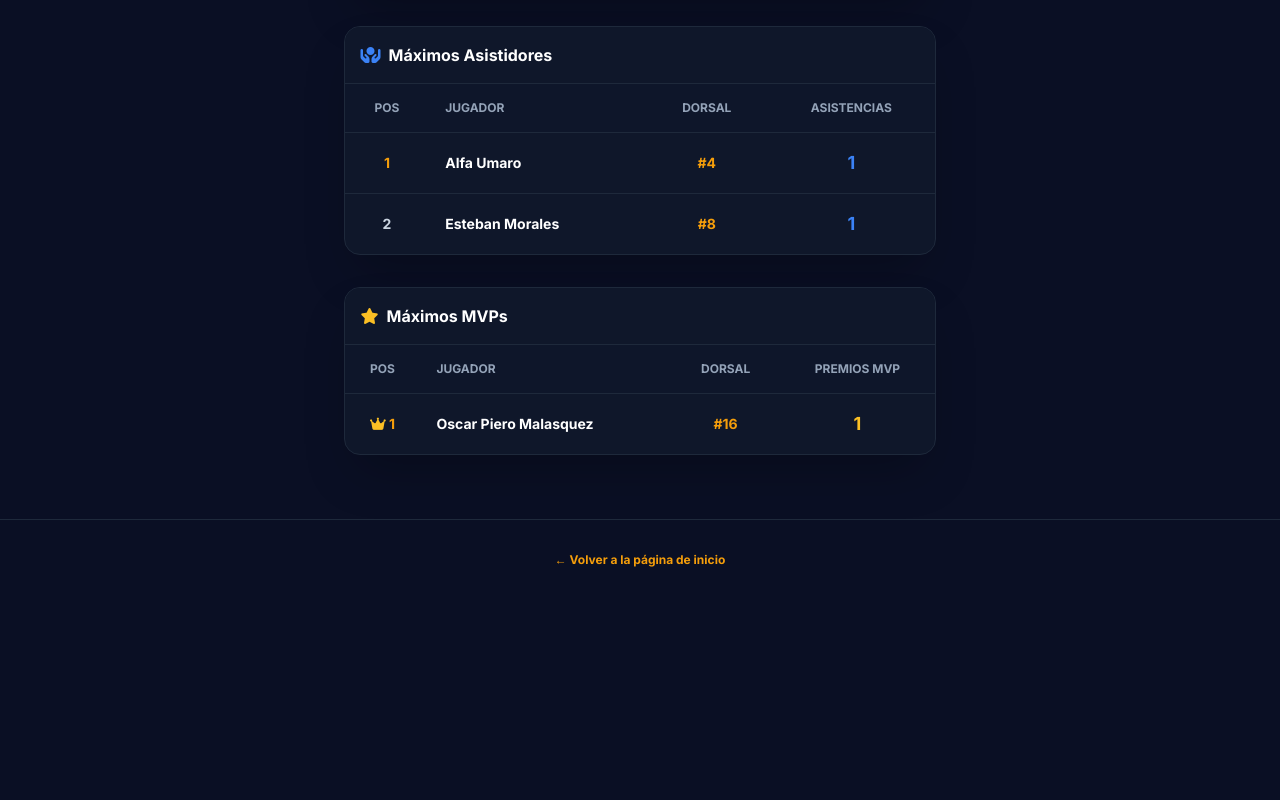
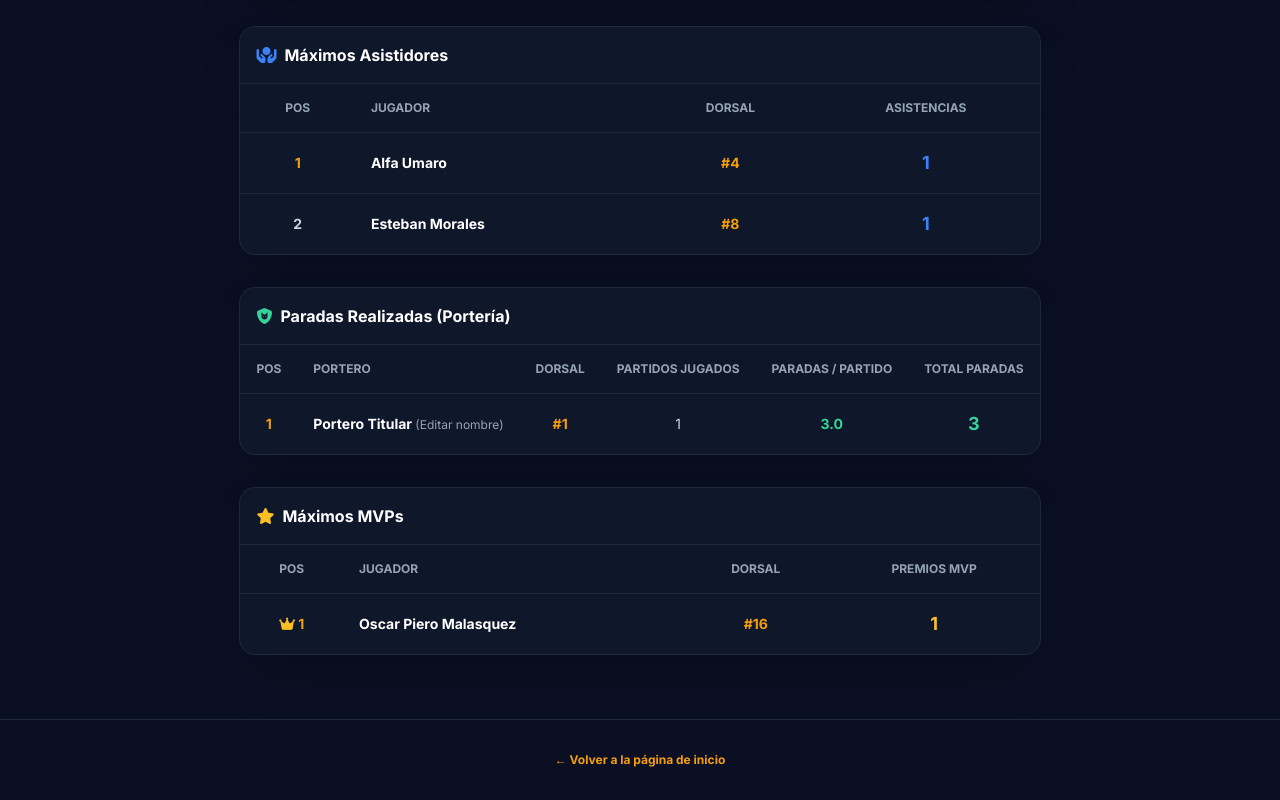
Before and after one commit to FrankJSantana/tinellers-fc, a plain HTML site: page estadisticas.html in a window 1280 px wide. Shown: the part 601-1401 px from the top of the page. Before the commit the page ends 1201 px from the top, so only its background shows below. Drawn offline with nearby package versions, Linux system fonts and the light colour scheme.

Commit message:
Añadida tabla de paradas de porteria

```diff
--- a/estadisticas.html
+++ b/estadisticas.html
@@ -31,7 +31,7 @@
         <div class="text-center max-w-3xl mx-auto mb-12">
             <span class="text-tinellers-goldLight font-bold text-xs uppercase tracking-widest">Rendimiento de Plantilla</span>
             <h1 class="font-display text-4xl sm:text-5xl font-black uppercase text-white mt-2">Tablas Estadísticas</h1>
-            <p class="text-slate-400 text-sm mt-3">Goles, asistencias y premios MVP actualizados.</p>
+            <p class="text-slate-400 text-sm mt-3">Goles, asistencias, paradas de portería y premios MVP actualizados.</p>
         </div>
 
         <!-- Tabla Goleadores -->
@@ -77,6 +77,36 @@
             </table>
         </div>
 
+        <!-- Tabla Portería: Paradas / Paradones -->
+        <div class="bg-tinellers-card border border-slate-800 rounded-2xl overflow-hidden shadow-2xl">
+            <div class="p-4 bg-slate-900 border-b border-slate-800 font-bold text-white flex items-center gap-2">
+                <i class="fa-solid fa-shield-cat text-emerald-400"></i> Paradas Realizadas (Portería)
+            </div>
+            <table class="w-full text-left text-sm">
+                <thead class="bg-slate-900/50 text-xs text-slate-400 uppercase border-b border-slate-800">
+                    <tr>
+                        <th class="p-4 text-center">Pos</th>
+                        <th class="p-4">Portero</th>
+                        <th class="p-4 text-center">Dorsal</th>
+                        <th class="p-4 text-center">Partidos Jugados</th>
+                        <th class="p-4 text-center">Paradas / Partido</th>
+                        <th class="p-4 text-center">Total Paradas</th>
+                    </tr>
+                </thead>
+                <tbody class="divide-y divide-slate-800">
+                    <!-- Puedes editar el nombre y dorsal del portero cuando gustes -->
+                    <tr>
+                        <td class="p-4 text-center font-bold text-tinellers-goldLight">1</td>
+                        <td class="p-4 font-bold text-white">Portero Titular <span class="text-xs text-slate-400 font-normal">(Editar nombre)</span></td>
+                        <td class="p-4 text-center font-black text-tinellers-goldLight">#1</td>
+                        <td class="p-4 text-center text-slate-300">1</td>
+                        <td class="p-4 text-center font-bold text-emerald-400">3.0</td>
+                        <td class="p-4 text-center font-black text-lg text-emerald-400">3</td>
+                    </tr>
+                </tbody>
+            </table>
+        </div>
+
         <!-- Tabla MVPs -->
         <div class="bg-tinellers-card border border-slate-800 rounded-2xl overflow-hidden shadow-2xl">
             <div class="p-4 bg-slate-900 border-b border-slate-800 font-bold text-white flex items-center gap-2">
```
